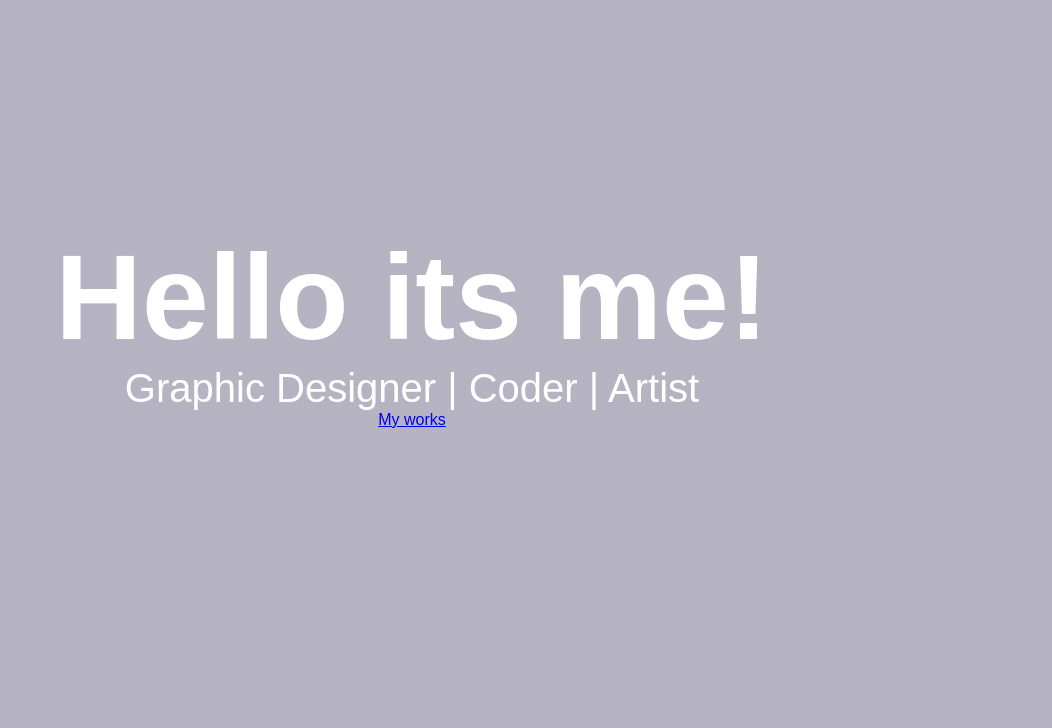
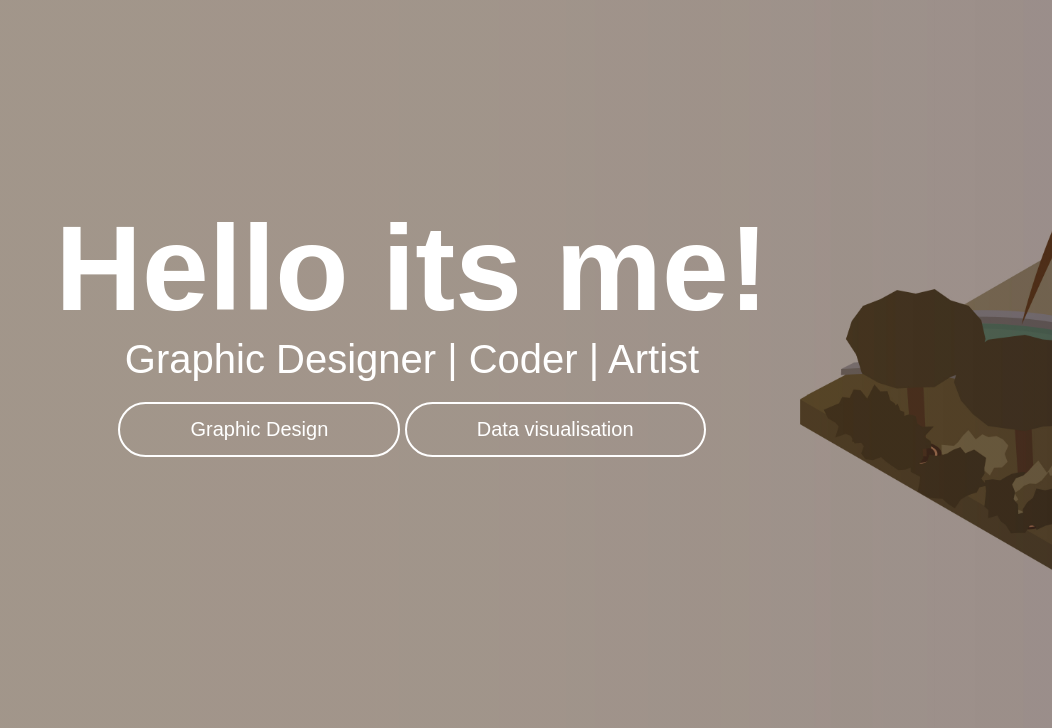
Before and after one commit to lineline210/Coding-a-Portfolio-Site, a plain HTML site: page index.html in a window 1280 px wide. Shown: the part 72-800 px from the top of the page, without its empty margins (228-1280 px from the left). Drawn offline with Linux system fonts and the light colour scheme.

Commit message:
Add files via upload

```diff
--- a/index.html
+++ b/index.html
@@ -6,6 +6,9 @@
   <link rel="stylesheet" href="./style.css"/>
 </head>
 <body>
+  <div class="container">
+
+    <section class = "main">
       <div class="hero-image">
         <nav>
           <img src="" class = "logo">
@@ -18,25 +21,27 @@
           </ul>
         </nav>
 
-
-
         <div class = "content">
           <h1>Hello its me!</h1>
           <h2>Graphic Designer | Coder | Artist</h2>
 
-      <a href="#" class = "hyperlinkworks"> My works</a>
-      <a href="#">  </a>
+          <a href="#" >Graphic Design</a>
+          <a href="#" >Data visualisation</a>
+        </div>
 
+    </section>
 
+    <section class = "second">
+      <h3></h3>
+    </section>
+
+    <section class = "third">
+      <h3> Page 3</h3>
+    </section>
 
 
   </div>
 
-
-
-
-
-    </div>
 
 
 
--- a/style.css
+++ b/style.css
@@ -6,7 +6,7 @@
     }
 
 .hero-image {
-    width: 100%;
+    width: 100vw;
     height:100vh;
     background-image: linear-gradient(rgba(12,3,51,0.3), rgba(12,3,51,0.3));
     position: relative;
@@ -14,6 +14,47 @@
     display: flex;
     align-items:center;
     justify-content: center;
+    margin: 0;
+}
+
+section{
+    height: 100vh;
+    display:flex;
+    justify-content: center;
+    align-items: center;
+    scroll-snap-align: start;
+
+}
+
+.container{
+
+    scroll-snap-type: y mandatory ;
+    overflow-y: scroll;
+    height:100vh;
+}
+
+
+
+body{
+    width: 100vw;
+    height: 100vh;
+    margin: 0;
+    background-image: url(image/for\ port2-02.jpg);
+    background-size: cover;
+    background-repeat: no-repeat;
+
+
+    }
+
+
+.second{
+    background-image: linear-gradient(180deg, rgba(12, 3, 51, 0.3), rgba(255, 255, 255, 0));
+
+}
+
+.third{
+    background-image: linear-gradient(180deg,rgba(255, 255, 255, 0), rgba(12, 3, 51, 0.3));
+
 }
 
 div.a {
@@ -41,6 +82,7 @@ nav ul li{
 
 
 
+
 .content{
     text-align: center;
 }
@@ -59,6 +101,25 @@ nav ul li{
 }
 
 .content a{
+    text-decoration: None;
+    display: inline-block;
+    font-size: 20px;
+    color: #fff;
+    border: 2px solid #ffff;
+    padding: 14px 70px;
+    border-radius: 50px;
+    margin-top: 20px;
+}
 
-    text-align: center;
+contentinstgram {
+    text-decoration: None;
+    display: inline-block;
+    font-size: 20px;
+    color: #fff;
+    border: 2px solid #ffff;
+    padding: 14px 70px;
+    border-radius: 50px;
+    margin-top: 20px;
+
+
 }
```
Also changed, not shown: image/for port2-02.jpg (added), 1 other file. Lines whose indentation alone changed are shown as unchanged.
